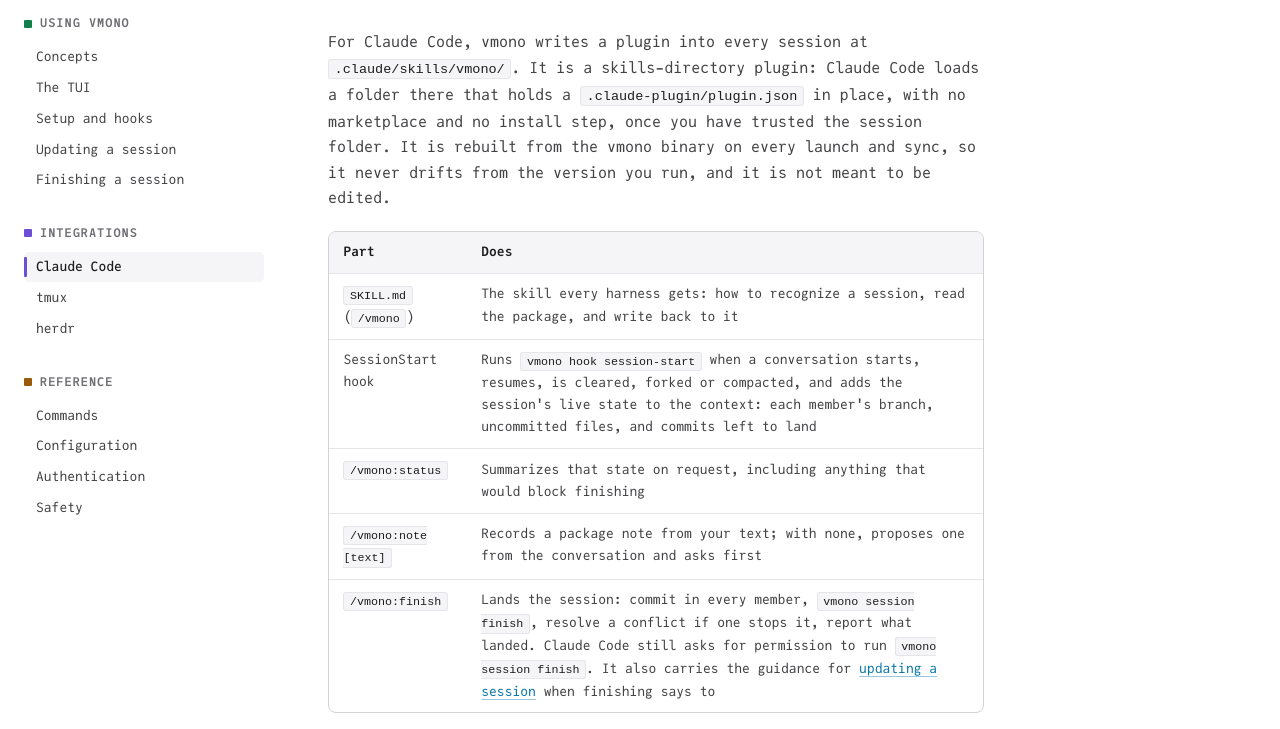
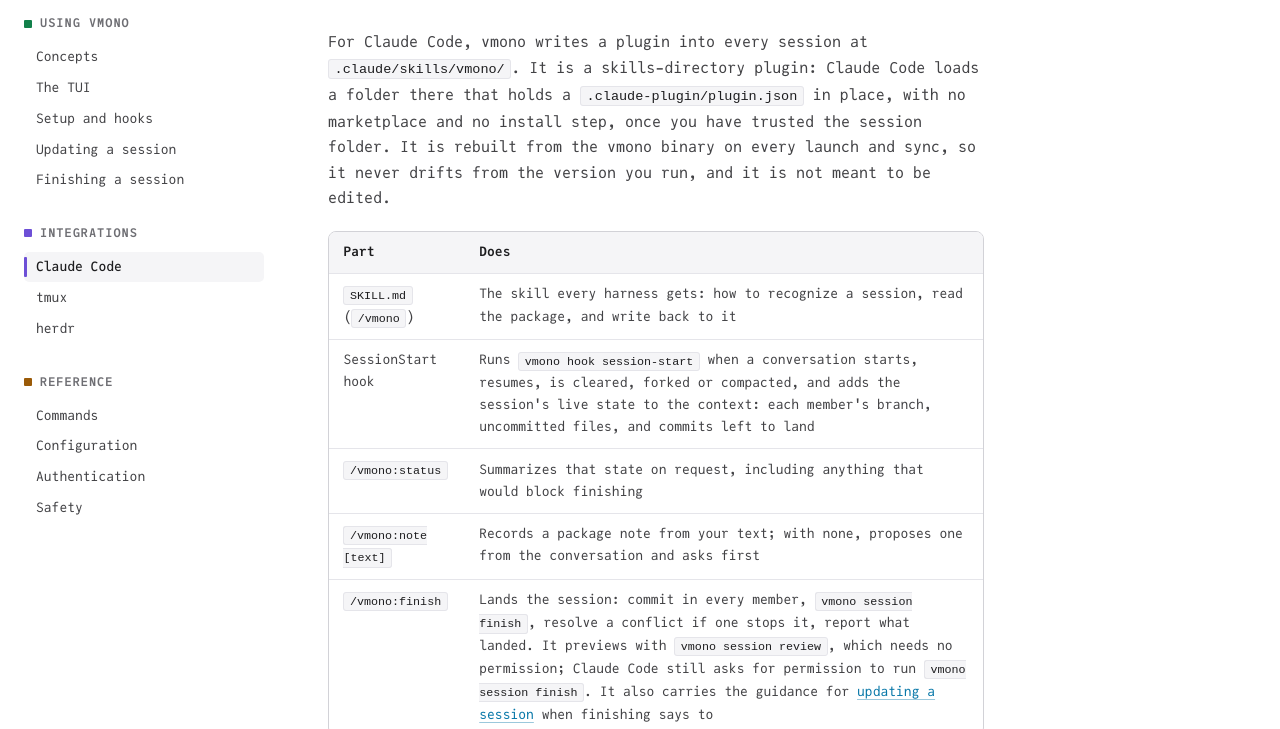
Before and after one commit to doneill612/vmono-site, an Astro site: page /docs/claude-code-plugin in a window 1280 px wide. Shown: the part 223-952 px from the top of the page. Built offline with nearby package versions, Linux system fonts and the light colour scheme; Astro itself is replaced by a stand-in of ours.

Commit message:
docs: document session review and relaxed permission rules

```diff
--- a/src/content/docs/claude-code-plugin.mdx
+++ b/src/content/docs/claude-code-plugin.mdx
@@ -11,7 +11,7 @@ For Claude Code, vmono writes a plugin into every session at `.claude/skills/vmo
 | SessionStart hook | Runs `vmono hook session-start` when a conversation starts, resumes, is cleared, forked or compacted, and adds the session's live state to the context: each member's branch, uncommitted files, and commits left to land |
 | `/vmono:status` | Summarizes that state on request, including anything that would block finishing |
 | `/vmono:note [text]` | Records a package note from your text; with none, proposes one from the conversation and asks first |
-| `/vmono:finish` | Lands the session: commit in every member, `vmono session finish`, resolve a conflict if one stops it, report what landed. Claude Code still asks for permission to run `vmono session finish`. It also carries the guidance for [updating a session](/docs/updating-a-session) when finishing says to |
+| `/vmono:finish` | Lands the session: commit in every member, `vmono session finish`, resolve a conflict if one stops it, report what landed. It previews with `vmono session review`, which needs no permission; Claude Code still asks for permission to run `vmono session finish`. It also carries the guidance for [updating a session](/docs/updating-a-session) when finishing says to |
 
 The hook runs the bare command `vmono`, so `vmono` must be on `PATH` for the harness, as the skill's own commands already assume. It prints nothing outside a session and never fails a start.
 
--- a/src/content/docs/commands.mdx
+++ b/src/content/docs/commands.mdx
@@ -16,6 +16,7 @@ Every read command takes `--json`. Anything that could discard work refuses unle
 | `vmono session ls [pkg]` | List a package's sessions and whether each is finished |
 | `vmono session update [pkg/session] [--member NAME]... [--merge] [--no-fetch] [--dry-run]` | Fetch, then rebase the session's commits onto the latest of each member's landing branch. See [Updating a session](/docs/updating-a-session) |
 | `vmono session finish [pkg/session] [--into [MEMBER=]B]... [--close] [--dry-run]` | Land the session's commits on each member's branch in its source repo. Nothing is pushed; see [Finishing a session](/docs/finishing-a-session) |
+| `vmono session review [pkg/session] [--into [MEMBER=]B]... [--json]` | Show what finishing would land, changing nothing (the read-only form of `session finish`); see [Finishing a session](/docs/finishing-a-session#when-it-refuses) |
 | `vmono session push [pkg/session] [--member NAME]... [--dry-run] [--json]` | Push a finished session's landing branches to their remotes, never forced; see [Pushing](/docs/finishing-a-session#pushing) |
 | `vmono session rm <pkg>/<session> [--force] [--delete-branches]` | Remove a session; the package and its other sessions stay |
 | `vmono add [pkg] <repo> [--ref] [--role R]` | Add a member to the package, and so to every session (a known repo name or any path) |
--- a/src/content/docs/finishing-a-session.mdx
+++ b/src/content/docs/finishing-a-session.mdx
@@ -24,11 +24,13 @@ To pull in what has landed upstream since a session started, see [Updating a ses
 
 Nothing moves unless every member can land. Uncommitted or untracked files, a landing branch checked out with uncommitted changes, or a rebase already in progress each refuse the finish (exit code `2`, with the reasons; `--json` lists them per member). If a rebase stops on conflicts, they stay in that member's worktree: resolve them, `git add`, `git rebase --continue`, and run `vmono session finish` again. Members already rebased are found up to date. If moving the branches fails partway, the ones already moved are put back.
 
+To see what a finish would do first, run `vmono session review [pkg/session] [--into [MEMBER=]B]... [--json]`. It prints the same plan as `finish --dry-run` (and exits `2` for a member that cannot land yet) and changes nothing: no branch moves, the session is not marked finished, and an `--into` is checked and previewed but not recorded. It is a command of its own so that a harness can allow it without ever allowing `finish` itself; see [Safety](/docs/safety#what-your-harness-enforces).
+
 ## After landing
 
 A finished session is not a removed one. It stays in the package's session list, dimmed and sorted below the others, with its worktrees and branch, until you remove it (`ctrl+d` in the TUI, `vmono session rm`, or `finish --close` to do both at once). Its state is derived rather than stored: any new commit or uncommitted edit makes it `in-progress` again, relaunching it changes nothing, and finishing again lands only the new commits. `vmono session ls`, `status` and `show --json` report the state, and `status` shows what is left to land in each member.
 
-The vmono skill teaches the agent to do this when you say the work is done (in Claude Code, `/vmono:finish` says it for you): commit in every member, run `vmono session finish`, resolve a conflict if one stops it, and report what landed where. It also teaches updating a session, and to ask you before it merges a landing branch that has diverged. The adapters ask for permission first, and the agent never passes `--close` or pushes; pushing is yours, from the TUI or `vmono session push`.
+The vmono skill teaches the agent to do this when you say the work is done (in Claude Code, `/vmono:finish` says it for you): commit in every member, preview with `vmono session review`, run `vmono session finish`, resolve a conflict if one stops it, and report what landed where. It also teaches updating a session, and to ask you before it merges a landing branch that has diverged. The adapters allow the review without asking and ask for permission before the finish, and the agent never passes `--close` or pushes; pushing is yours, from the TUI or `vmono session push`.
 
 ## Pushing
 
--- a/src/content/docs/safety.mdx
+++ b/src/content/docs/safety.mdx
@@ -16,4 +16,4 @@ description: What vmono will never do to your repos and worktrees, and what it l
 
 ## What your harness enforces
 
-vmono enforces nothing about what an agent may do; the harness's own permission system does. The `claude-code` and `opencode` adapters add `ask` rules for `vmono rm`, `vmono session rm`, `vmono session finish`, `vmono edit` and `vmono delete` and a deny rule for edits under `_ref/`.
+vmono enforces nothing about what an agent may do; the harness's own permission system does. The `claude-code` and `opencode` adapters add `ask` rules for `vmono rm`, `vmono session rm`, `vmono session finish`, `vmono session push`, `vmono edit` and `vmono delete` and a deny rule for edits under `_ref/`. They allow, without asking, the commands that only read or display: `vmono show`, `status`, `ls`, `repos`, `path`, `inspect`, `session ls`, `session review`, `integration ls` and `print`, `doctor` (without `--fix`) and `--version`. Claude Code evaluates `ask` before `allow` whatever the specificity, so a command that asks cannot be exempted for a flag such as `--dry-run`; that is why the read-only form of `session finish` is the separate `session review`. A rule in a member's own settings that asks about or denies one of the allowed commands still wins.
```
